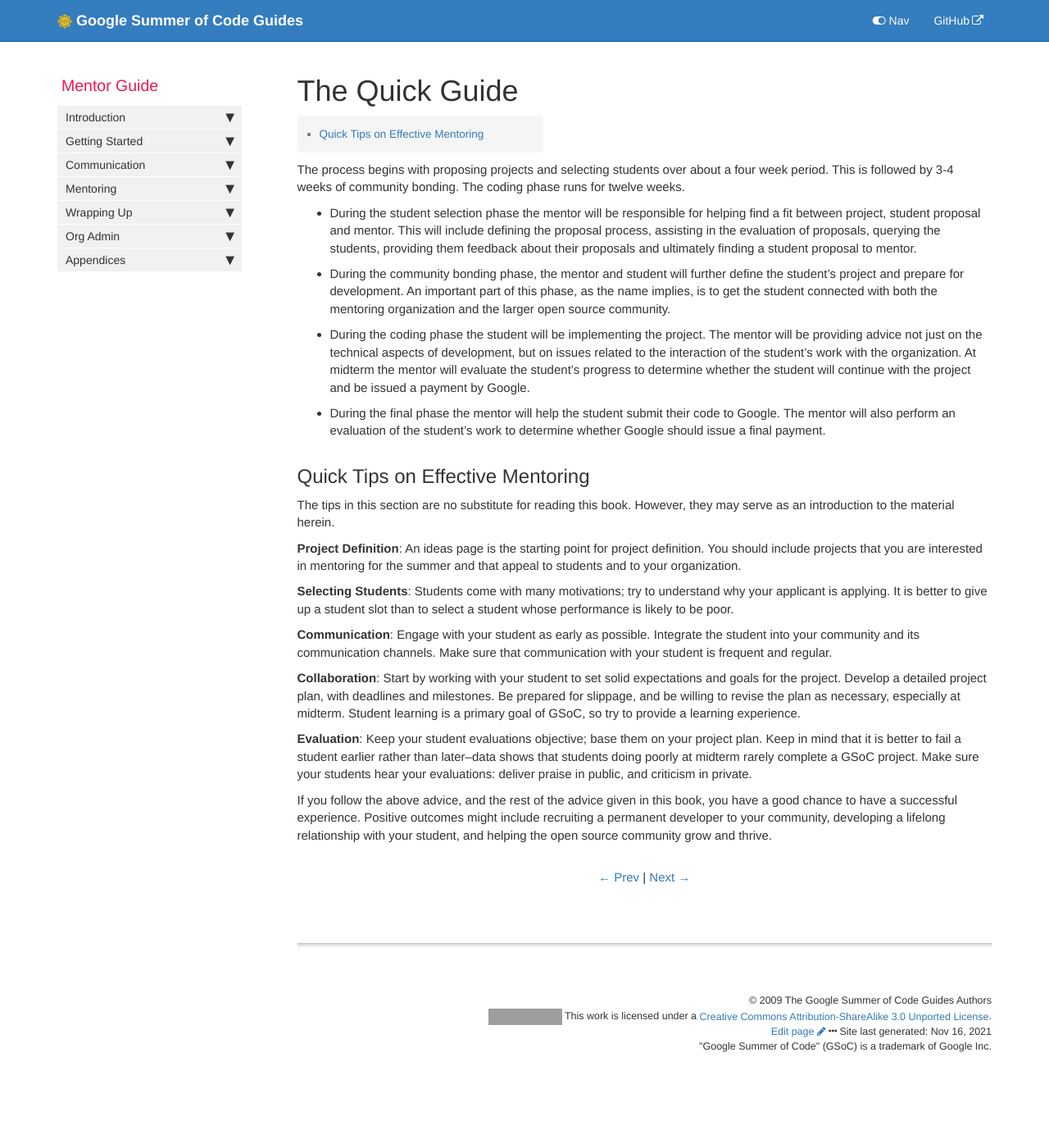
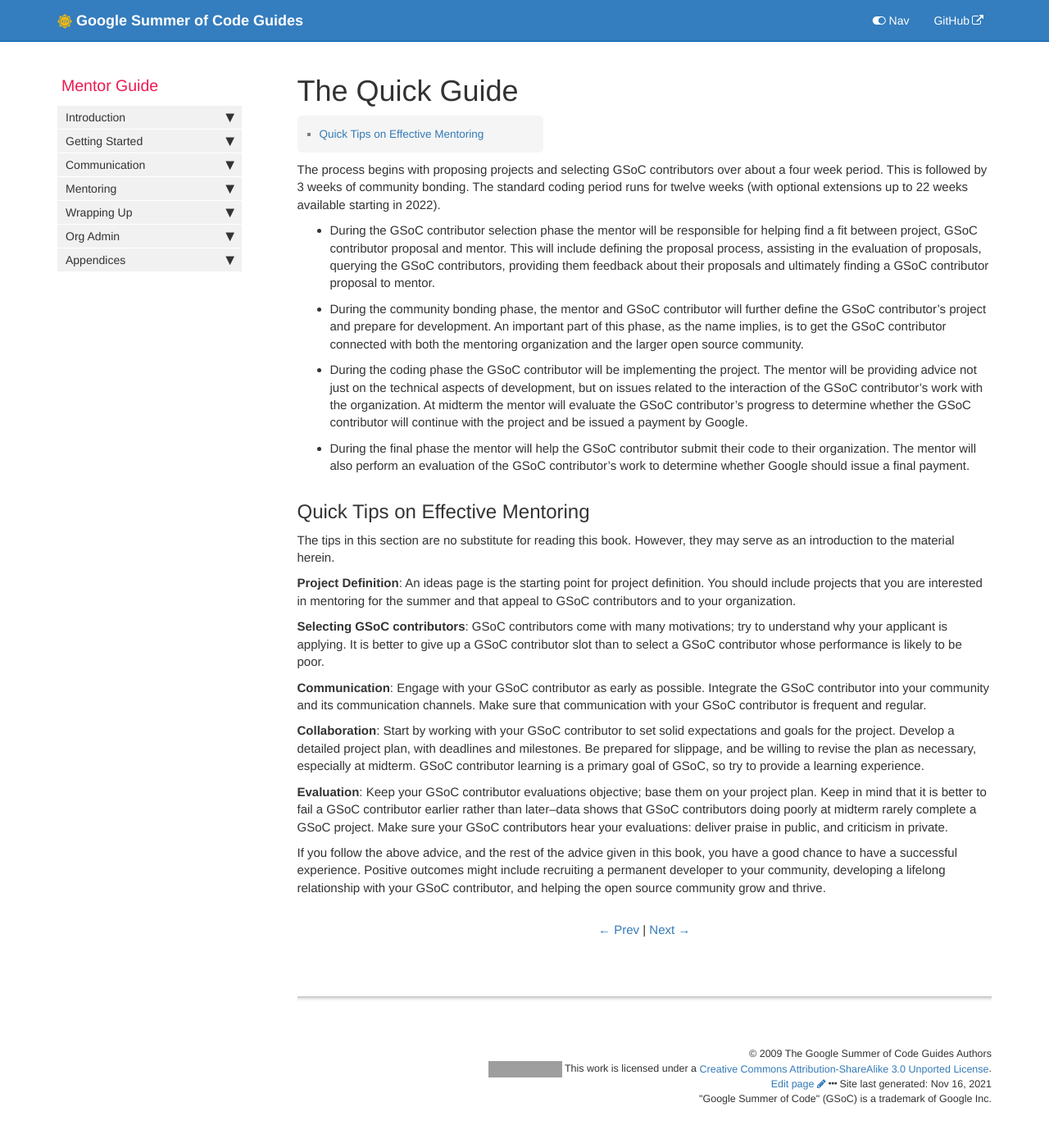
Before and after one commit to google/gsocguides, a Jekyll site: the page built from pages/mentor/26-the_quick_guide.md, in a window 1280 px wide. Shown: the whole page at 82% size. Built offline with Jekyll 4.4.1, drawn with Linux system fonts in a browser that asks for light colours; before the commit the page ends 1336 px from its top, so only the background shows below that; grey boxes are pictures that could not be loaded.

Commit message:
Update 26-the_quick_guide.md
2022 updates

```diff
--- a/pages/mentor/26-the_quick_guide.md
+++ b/pages/mentor/26-the_quick_guide.md
@@ -6,25 +6,25 @@ permalink: mentor/the-quick-guide.html
 sidebar: mentor_sidebar
 ---
 
-The process begins with proposing projects and selecting students over about a four week period. This is followed by 3-4 weeks of community bonding. The coding phase runs for twelve weeks.
+The process begins with proposing projects and selecting GSoC contributors over about a four week period. This is followed by 3 weeks of community bonding. The standard coding period runs for twelve weeks (with optional extensions up to 22 weeks available starting in 2022).
 
-* During the student selection phase the mentor will be responsible for helping find a fit between project, student proposal and mentor. This will include defining the proposal process, assisting in the evaluation of proposals, querying the students, providing them feedback about their proposals and ultimately finding a student proposal to mentor.
-* During the community bonding phase, the mentor and student will further define the student's project and prepare for development. An important part of this phase, as the name implies, is to get the student connected with both the mentoring organization and the larger open source community.
-* During the coding phase the student will be implementing the project. The mentor will be providing advice not just on the technical aspects of development, but on issues related to the interaction of the student's work with the organization. At midterm the mentor will evaluate the student's progress to determine whether the student will continue with the project and be issued a payment by Google.
-* During the final phase the mentor will help the student submit their code to Google. The mentor will also perform an evaluation of the student's work to determine whether Google should issue a final payment.
+* During the GSoC contributor selection phase the mentor will be responsible for helping find a fit between project, GSoC contributor proposal and mentor. This will include defining the proposal process, assisting in the evaluation of proposals, querying the GSoC contributors, providing them feedback about their proposals and ultimately finding a GSoC contributor proposal to mentor.
+* During the community bonding phase, the mentor and GSoC contributor will further define the GSoC contributor's project and prepare for development. An important part of this phase, as the name implies, is to get the GSoC contributor connected with both the mentoring organization and the larger open source community.
+* During the coding phase the GSoC contributor will be implementing the project. The mentor will be providing advice not just on the technical aspects of development, but on issues related to the interaction of the GSoC contributor's work with the organization. At midterm the mentor will evaluate the GSoC contributor's progress to determine whether the GSoC contributor will continue with the project and be issued a payment by Google.
+* During the final phase the mentor will help the GSoC contributor submit their code to their organization. The mentor will also perform an evaluation of the GSoC contributor's work to determine whether Google should issue a final payment.
 
 ## Quick Tips on Effective Mentoring
 
 The tips in this section are no substitute for reading this book.  However, they may serve as an introduction to the material herein.
 
-**Project Definition**: An ideas page is the starting point for project definition.  You should include projects that you are interested in mentoring for the summer and that appeal to students and to your organization.
+**Project Definition**: An ideas page is the starting point for project definition.  You should include projects that you are interested in mentoring for the summer and that appeal to GSoC contributors and to your organization.
 
-**Selecting Students**: Students come with many motivations; try to understand why your applicant is applying. It is better to give up a student slot than to select a student whose performance is likely to be poor.
+**Selecting GSoC contributors**: GSoC contributors come with many motivations; try to understand why your applicant is applying. It is better to give up a GSoC contributor slot than to select a GSoC contributor whose performance is likely to be poor.
 
-**Communication**: Engage with your student as early as possible. Integrate the student into your community and its communication channels. Make sure that communication with your student is frequent and regular.
+**Communication**: Engage with your GSoC contributor as early as possible. Integrate the GSoC contributor into your community and its communication channels. Make sure that communication with your GSoC contributor is frequent and regular.
 
-**Collaboration**: Start by working with your student to set solid expectations and goals for the project. Develop a detailed project plan, with deadlines and milestones. Be prepared for slippage, and be willing to revise the plan as necessary, especially at midterm. Student learning is a primary goal of GSoC, so try to provide a learning experience.
+**Collaboration**: Start by working with your GSoC contributor to set solid expectations and goals for the project. Develop a detailed project plan, with deadlines and milestones. Be prepared for slippage, and be willing to revise the plan as necessary, especially at midterm. GSoC contributor learning is a primary goal of GSoC, so try to provide a learning experience.
 
-**Evaluation**: Keep your student evaluations objective; base them on your project plan.  Keep in mind that it is better to fail a student earlier rather than later--data shows that students doing poorly at midterm rarely complete a GSoC project.  Make sure your students hear your evaluations: deliver praise in public, and criticism in private.
+**Evaluation**: Keep your GSoC contributor evaluations objective; base them on your project plan.  Keep in mind that it is better to fail a GSoC contributor earlier rather than later--data shows that GSoC contributors doing poorly at midterm rarely complete a GSoC project.  Make sure your GSoC contributors hear your evaluations: deliver praise in public, and criticism in private.
 
-If you follow the above advice, and the rest of the advice given in this book, you have a good chance to have a successful experience. Positive outcomes might include recruiting a permanent developer to your community, developing a lifelong relationship with your student, and helping the open source community grow and thrive.
+If you follow the above advice, and the rest of the advice given in this book, you have a good chance to have a successful experience. Positive outcomes might include recruiting a permanent developer to your community, developing a lifelong relationship with your GSoC contributor, and helping the open source community grow and thrive.
```
